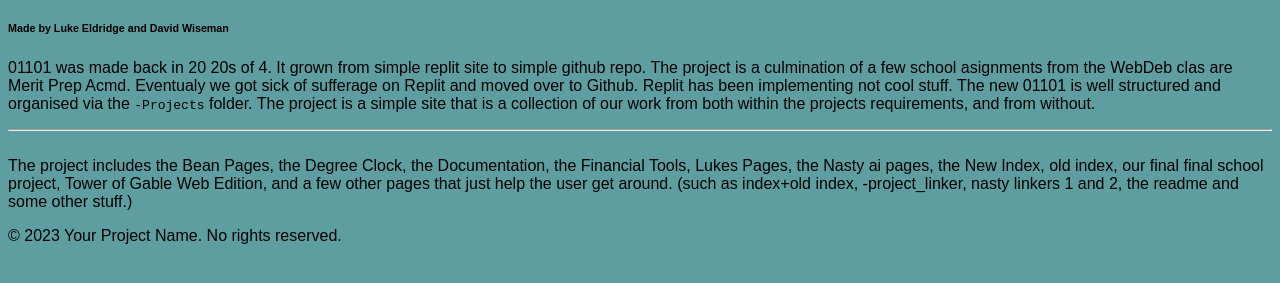
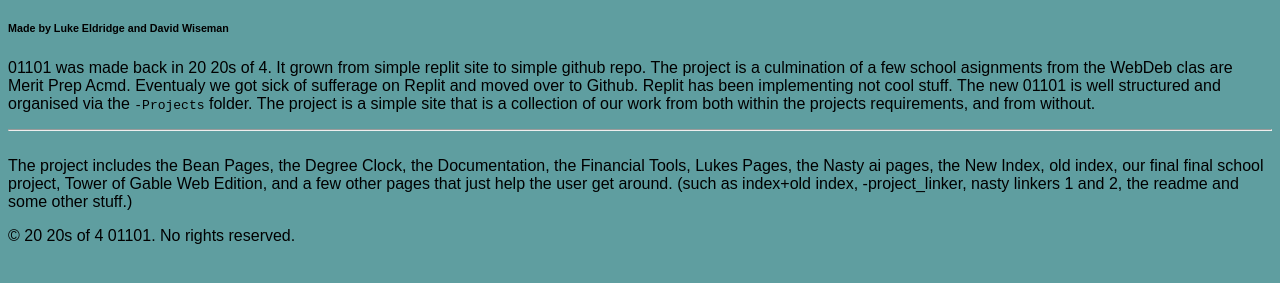
Before and after one commit to SomethingCatchy2/01101, a plain HTML site: page -Projects/new_index_helpers/about.html in a window 1280 px wide. Shown: the part 87-370 px from the top of the page. Drawn offline with Linux system fonts and the light colour scheme.

Commit message:
Fix copyright year formatting in about.html footer

```diff
--- a/-Projects/new_index_helpers/about.html
+++ b/-Projects/new_index_helpers/about.html
@@ -27,7 +27,7 @@
         </p>
     </section>
     <footer>
-        <p>&copy; 2023 Your Project Name. No rights reserved.</p>
+        <p>&copy; 20 20s of 4 01101. No rights reserved.</p>
     </footer>
 </body>
 </html>
```
